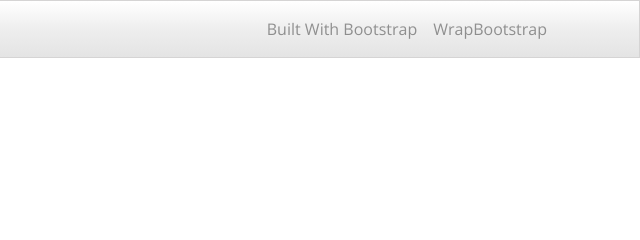
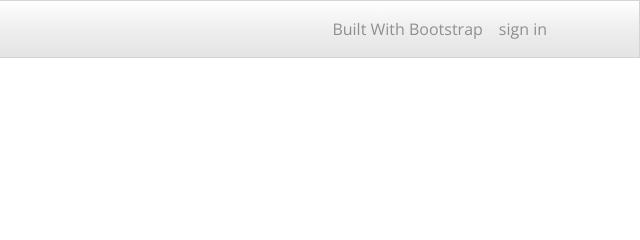
Before and after one commit to ramonwilkinson/wilkinson-guru-website, a plain HTML site: page index.html in a window 1280 px wide. Shown: the top 240 px of the page, 640-1280 px from the left. Drawn offline with nearby package versions, Linux system fonts and the light colour scheme; no server answers.

Commit message:
add sign in link

```diff
--- a/index.html
+++ b/index.html
@@ -75,7 +75,7 @@
               <a class="nav-link" href="http://builtwithbootstrap.com/" target="_blank">Built With Bootstrap</a>
             </li>
             <li class="nav-item">
-              <a class="nav-link" href="https://wrapbootstrap.com/?ref=bsw" target="_blank">WrapBootstrap</a>
+              <a class="nav-link" href="https://auth.wilkinson.guru/login?response_type=code&client_id=1mrpnvhboldoh5pck00gk60ama&redirect_uri=https://wilkinson.guru" target="_blank">sign in</a>
             </li>
           </ul>
 
```
